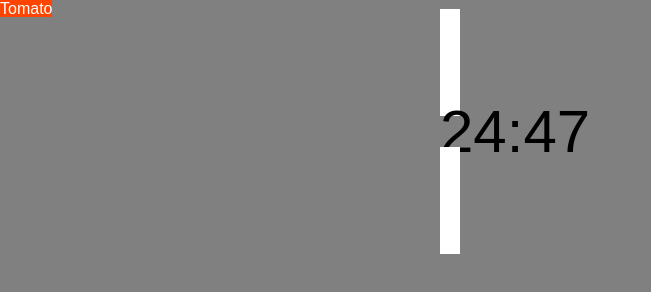
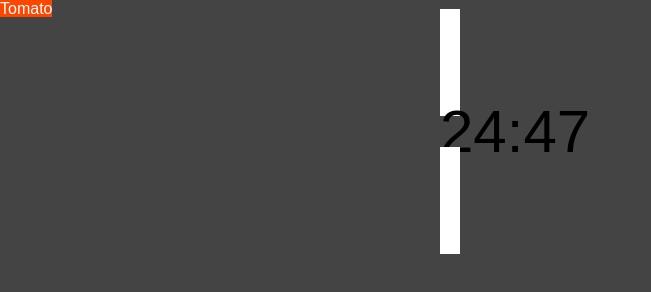
Before and after one commit to gilbertgabog/tomato, a website with bundled scripts: page build.html in a window 1280 px wide. Shown: the whole page, without its empty margins (0-651 px from the left). Built offline with nearby package versions, Linux system fonts and the light colour scheme.

Commit message:
change background to deep gray

```diff
--- a/main.css
+++ b/main.css
@@ -9,7 +9,7 @@
 html,body {
     height: 100%;
     margin: 0;
-    background-color: gray;
+    background-color: #444;
     font-family: 'Roboto', sans-serif;
 }
 core-header-panel {
```
